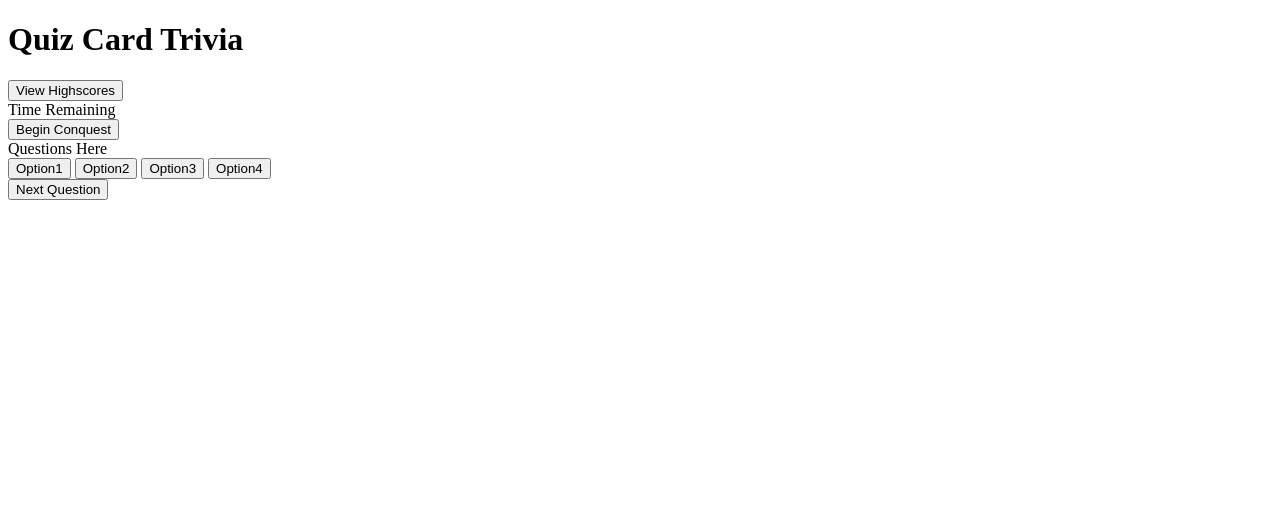
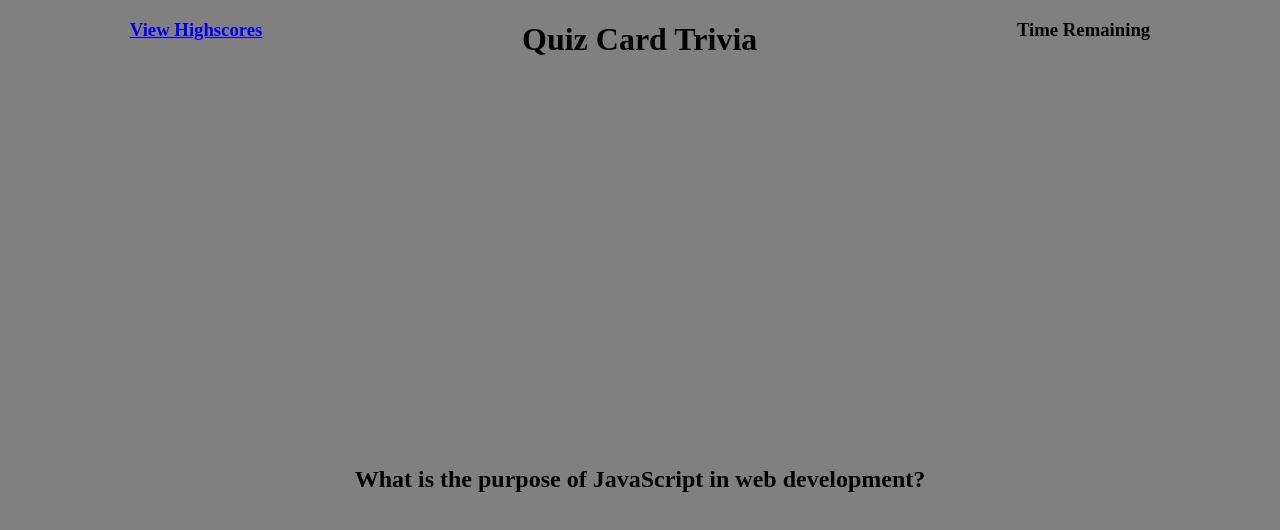
Before and after one commit to dtjones23/QuizCardTrivia, a plain HTML site: page index.html in a window 1280 px wide. Both pictures are taken after a click on the button "Begin Conquest". Drawn offline with Linux system fonts and the light colour scheme.

Commit message:
added functions to start game

```diff
--- /dev/null
+++ b/assets/questions.js
@@ -0,0 +1,62 @@
+const javascriptQuestions = [
+    {
+      question: "What is the purpose of JavaScript in web development?",
+      options: [
+        "To define the structure and layout of a webpage.",
+        "To add interactivity and dynamic behavior to web pages.",
+        "To create and manage databases for web applications.",
+        "To design graphics and animations for websites."
+      ],
+      answer: 1 // Index of the correct answer in the 'options' array
+    },
+    {
+        question: "Which keyword is used to declare a variable in JavaScript?",
+        options: [
+          "var",
+          "variable",
+          "v",
+          "declare"
+        ],
+        answer: 0 // Index of the correct answer in the 'options' array
+      },
+      {
+        question: "Which of the following is NOT a valid data type in JavaScript?",
+        options: [
+          "Number",
+          "String",
+          "Boolean",
+          "Integer"
+        ],
+        answer: 3 // Index of the correct answer in the 'options' array
+      },
+      {
+        question: "How can you comment out a single line of code in JavaScript?",
+        options: [
+          "/* This is a comment */",
+          "// This is a comment",
+          "<!-- This is a comment -->",
+          "' This is a comment '"
+        ],
+        answer: 1 // Index of the correct answer in the 'options' array
+      },
+      {
+        question: "What does the 'DOM' stand for in JavaScript?",
+        options: [
+          "Document Object Model",
+          "Data Object Model",
+          "Document Object Manipulation",
+          "Dynamic Object Model"
+        ],
+        answer: 0 // Index of the correct answer in the 'options' array
+      },
+      {
+        question: "Which function is used to add an element to the end of an array in JavaScript?",
+        options: [
+          "appendElement()",
+          "push()",
+          "addToEnd()",
+          "insertAtEnd()"
+        ],
+        answer: 1 // Index of the correct answer in the 'options' array
+      }
+]
--- a/assets/script.js
+++ b/assets/script.js
@@ -0,0 +1,23 @@
+var startBtn = document.getElementById("start-button")
+var quizSection = document.getElementById("quiz-section")
+function startGame() {
+    // hide start screen
+    document.getElementById('start-section').classList.add('hide')
+    // show quiz screen
+    quizSection.classList.remove('hide')
+    buildQuestion()
+}
+function buildQuestion() {
+    document.getElementById('question-el').textContent = javascriptQuestions[0].question;
+    javascriptQuestions[0].options.forEach(function(option){
+
+    })
+}
+
+
+
+
+
+
+
+startBtn.addEventListener('click',startGame)
--- a/assets/style.css
+++ b/assets/style.css
@@ -0,0 +1,19 @@
+body {
+    background-color: gray;
+    color: black;
+    margin: 0;
+}
+header {
+    display: flex;
+    justify-content: space-around;
+}
+main {
+    min-height: 100vh;
+    display: flex;
+    justify-content: center;
+    align-items: center;
+
+}
+.hide {
+    display: none;
+}
--- a/index.html
+++ b/index.html
@@ -1,37 +1,35 @@
 <!DOCTYPE html>
 <html lang="en">
+
 <head>
     <meta charset="UTF-8">
     <meta name="viewport" content="width=device-width, initial-scale=1.0">
+    <link rel="stylesheet" href="assets/style.css">
     <title>Quiz Card Game</title>
 </head>
+
 <body>
-    <div class ="container">
-        <!-- Buttons to see score and start the game -->
+    <header>
+
+        <a href="/highscore.html"><h3>View Highscores</h3> </a>
         <h1>Quiz Card Trivia</h1>
+        <h3 class="timer" id="timeLeft">Time Remaining</h3>
 
-        <button class = "score" id= "hiScore">View Highscores</button>
+    </header>
+    <main>
+        <section id="start-section">
+          <button type="button" id="start-button">Begin Conquest</button>
+        </section>
+        <section class="hide" id="quiz-section">
+            <div class="questions-container">
+                <h2 id="question-el"></h2>
+            </div>
 
-        <div class = "timer" id= "timeLeft">Time Remaining</div>
-        <!-- Will enable timer to be visible to user -->
+        </section>
+        <section class="hide" id="end-game">End Game</section>
+    </main>
+    <script src="./assets/questions.js"></script>
+    <script src="./assets/script.js"></script>
+</body>
 
-        <button type="button" id= "startButton">Begin Conquest</button>
-
-    <div class="questions-container"> Questions Here
-        <!-- section where users will see quiz questions -->
-        <form>
-            <button class = "question" id="questionOpt">Option1 </button>
-            <button class = "question" id="questionOpt">Option2 </button>
-            <button class = "question" id="questionOpt">Option3 </button>
-            <button class = "question" id="questionOpt">Option4 </button>
-        </form>
-
-
-    <button class="next" id = "nextButton"> Next Question </button>
-
-    </div>
-
-
-    </div>
-</body>
 </html>
```
Also changed, not shown: highscore.html (added, +19 -0 lines).
